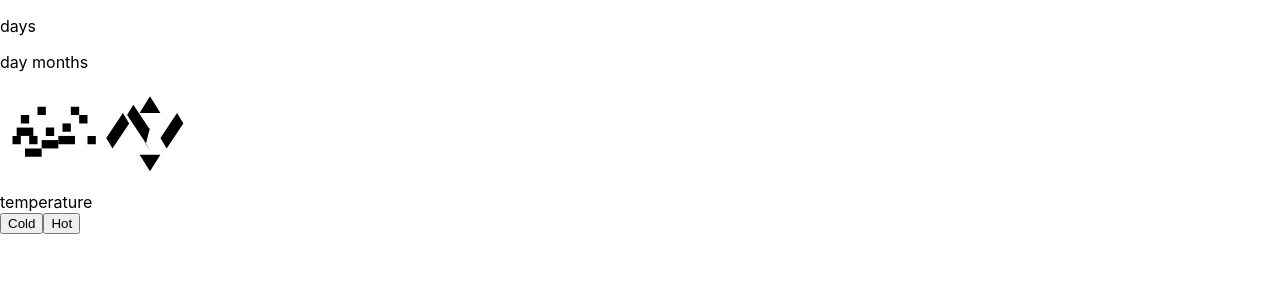
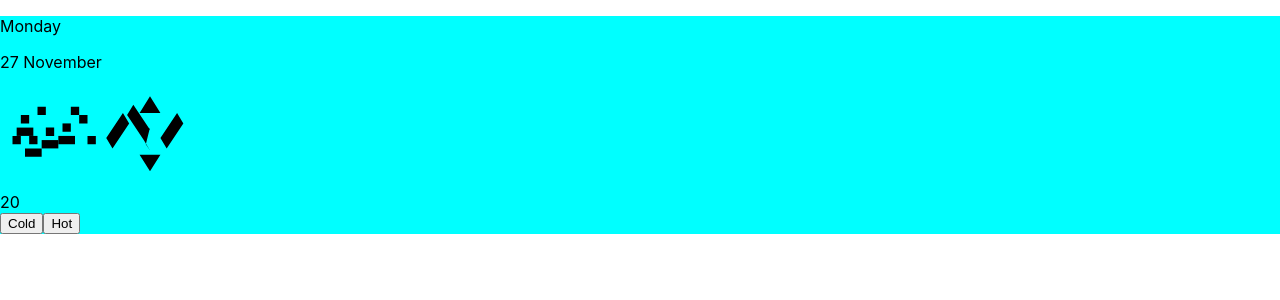
Before and after one commit to poplavskyi/App1, a React (Create React App) app: page / in a window 1280 px wide. Shown: the top 300 px of the page. Built offline with nearby package versions, Linux system fonts and the light colour scheme.

Commit message:
ADD: daysArr, monthsArr

```diff
--- a/src/App.jsx
+++ b/src/App.jsx
@@ -25,6 +25,8 @@
 // export default App;
 
 import React, { Component } from "react";
+// npm i -D sass
+import './temperature.scss';
 
 class App extends Component {
   state = {
@@ -32,12 +34,23 @@ class App extends Component {
   };
 
   render() {
+
+    const {temperature} = this.state;
+
+    const newDate = new Date();
+    const weekDay = newDate.getDay(); //0-6
+    const day = newDate.getDate();
+    const months = newDate.getMonth(); //0-11
+    const daysArr = ['Sunday', 'Monday', 'Tuesday', 'Wednesday', 'Thursday', 'Friday', 'Saturday'];
+    const monthsArr = ['January', 'February', 'March', 'April', 'May', 'June', 'July', 'August', 'September', 'October', 'November', 'December'];
+
+
     return (
       <div className="widget-container">
         <div className="header">
           <div className="current-data">
-            <p className="day">days</p>
-            <p className="data">day months</p>
+            <p className="day">{daysArr[weekDay]}</p>
+            <p className="data">{day} {monthsArr[months]}</p>
           </div>
         </div>
         <div className="temperature-display">
@@ -70,7 +83,7 @@ class App extends Component {
               />
             </svg>
           </div>
-          temperature
+          {temperature}
         </div>
         <div className="widget-controllers">
           <div className="button-container">
--- /dev/null
+++ b/src/temperature.scss
@@ -0,0 +1,3 @@
+.widget-container {
+    background-color: aqua;
+}
```
